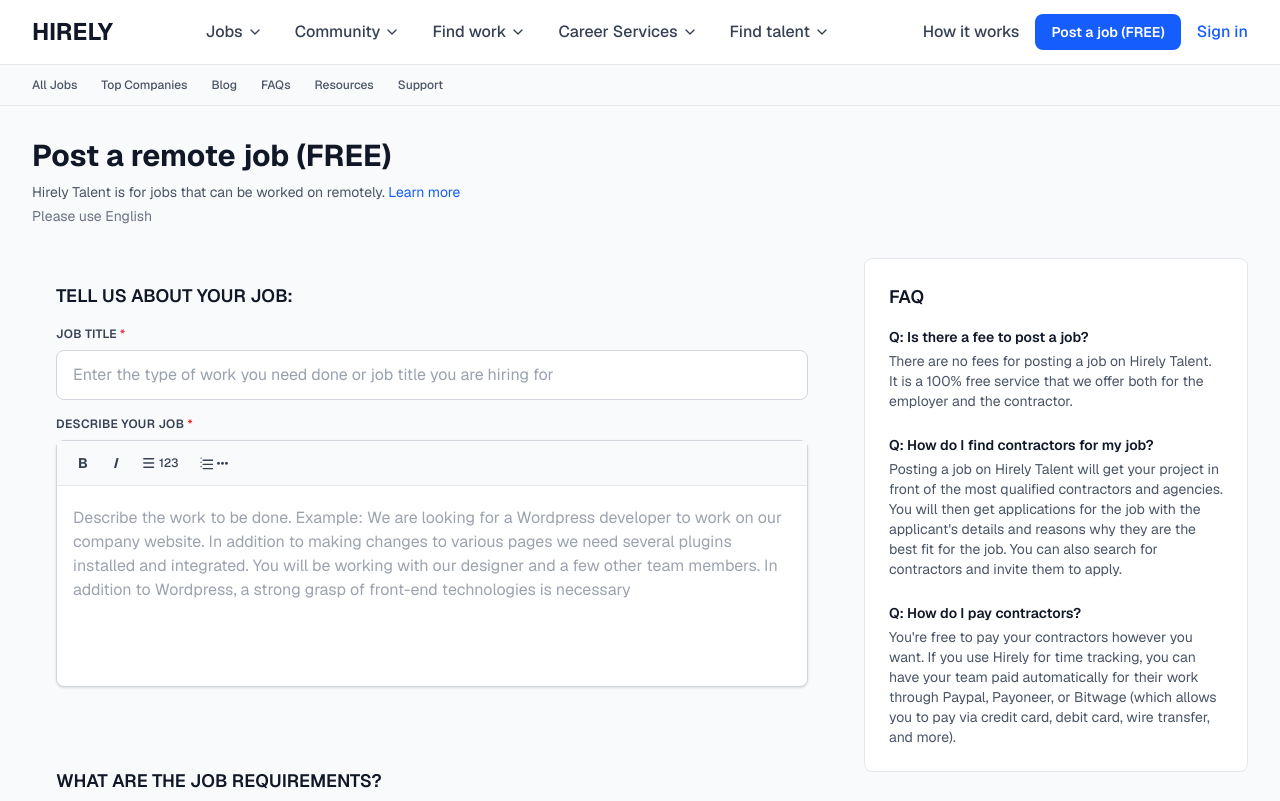
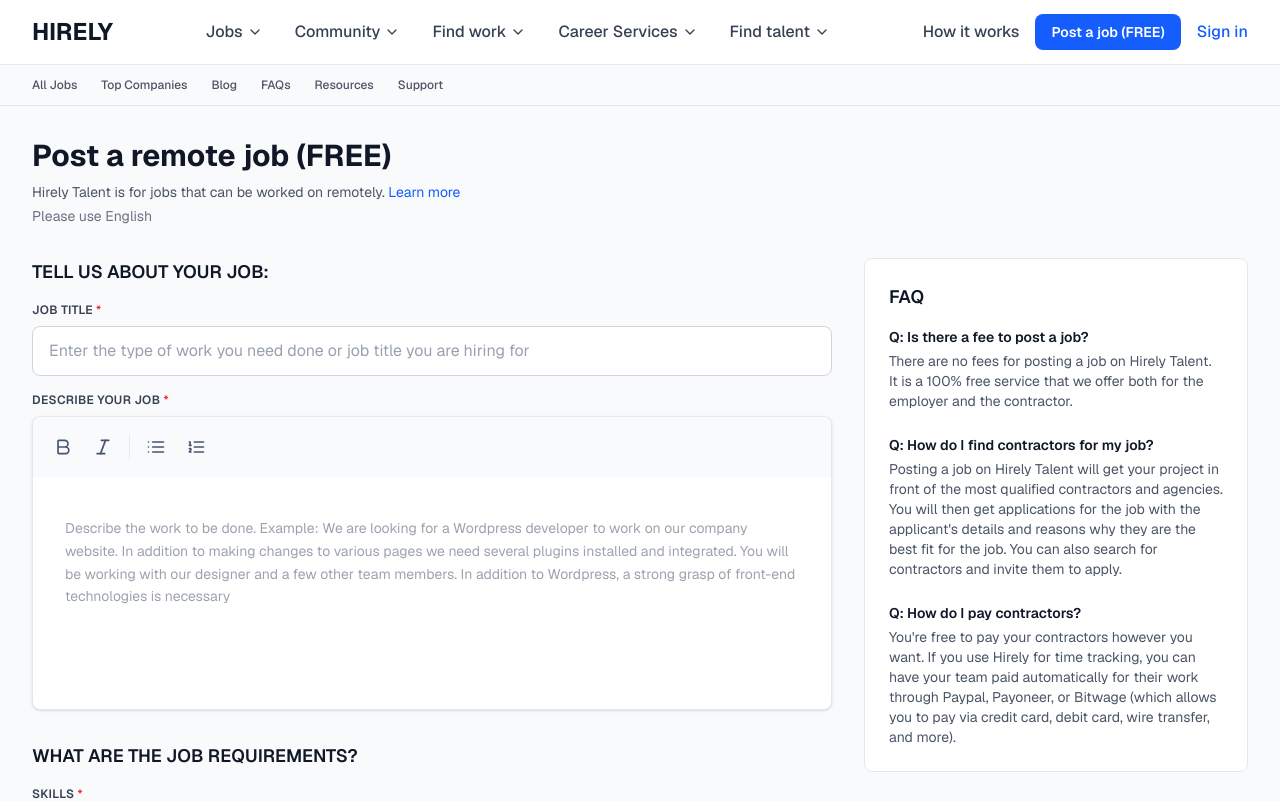
Before and after one commit to sohagzayan/dev-chef, a Next.js app: page /jobs/new in a window 1280 px wide. Shown: the top 801 px of the page. Built offline with nearby package versions, Linux system fonts and the light colour scheme.

Commit message:
update job form and remove space

```diff
--- a/src/features/jobs/components/JobPostForm/JobPostForm.tsx
+++ b/src/features/jobs/components/JobPostForm/JobPostForm.tsx
@@ -233,7 +233,7 @@
     return (
         <form onSubmit={handleSubmit} className="space-y-8">
             {/* Section 1: Tell us about your job */}
-            <div className="p-6">
+            <div className="">
                 <h2 className="mb-4 text-lg font-semibold text-gray-900">
                     TELL US ABOUT YOUR JOB:
                 </h2>
@@ -281,7 +281,7 @@
             </div>
 
             {/* Section 2: Job Requirements */}
-            <div className="p-6">
+            <div className="">
                 <h2 className="mb-4 text-lg font-semibold text-gray-900">
                     WHAT ARE THE JOB REQUIREMENTS?
                 </h2>
@@ -497,7 +497,7 @@
             </div>
 
             {/* Section 3: Pay */}
-            <div className="p-6">
+            <div className="">
                 <h2 className="mb-4 text-lg font-semibold text-gray-900">
                     WHAT DOES THIS JOB PAY?
                 </h2>
@@ -546,7 +546,7 @@
             </div>
 
             {/* Section 4: Candidate Questions */}
-            <div className="p-6">
+            <div className="">
                 <h2 className="mb-4 text-lg font-semibold text-gray-900">
                     WHAT QUESTIONS DO YOU WANT TO ASK CANDIDATES?
                 </h2>
@@ -629,7 +629,7 @@
             </div>
 
             {/* Section 5: Company Information */}
-            <div className="p-6">
+            <div className="">
                 <h2 className="mb-4 text-lg font-semibold text-gray-900">
                     TELL US A LITTLE ABOUT YOUR COMPANY:
                 </h2>
@@ -801,7 +801,7 @@
             </div>
 
             {/* Section 6: Job Visibility */}
-            <div className="p-6">
+            <div className="">
                 <h2 className="mb-4 text-lg font-semibold text-gray-900">JOB VISIBILITY:</h2>
                 <div className="flex gap-6">
                     {['Everyone', 'Only invited users', 'Only me'].map((option) => (
@@ -823,7 +823,7 @@
             </div>
 
             {/* Section 7: Create Account */}
-            <div className="p-6">
+            <div className="">
                 <h2 className="mb-4 text-lg font-semibold text-gray-900">CREATE A FREE ACCOUNT:</h2>
                 <p className="mb-4 text-sm text-gray-600">
                     There are no fees. Your account is used to notify you of applications and for
--- a/src/features/jobs/components/TiptapEditor/TiptapEditor.tsx
+++ b/src/features/jobs/components/TiptapEditor/TiptapEditor.tsx
@@ -1,9 +1,11 @@
 'use client';
 
 import { useEffect, useRef } from 'react';
+import type React from 'react';
 import Placeholder from '@tiptap/extension-placeholder';
 import { EditorContent, useEditor } from '@tiptap/react';
 import StarterKit from '@tiptap/starter-kit';
+import { Bold, Italic, List, ListOrdered } from 'lucide-react';
 
 interface TiptapEditorProps {
     content: string;
@@ -17,132 +19,103 @@
     const editor = useEditor({
         immediatelyRender: false,
         extensions: [
-            StarterKit.configure({
-                heading: {
-                    levels: [1, 2, 3],
-                },
-            }),
+            StarterKit,
             Placeholder.configure({
-                placeholder: placeholder || 'Start typing...',
+                placeholder: placeholder || 'Describe the work to be done...',
             }),
         ],
-        content,
+        content: content || '',
         onUpdate: ({ editor }) => {
             isUpdatingFromEditor.current = true;
             onChange(editor.getHTML());
-            // Reset flag after a brief delay
             setTimeout(() => {
                 isUpdatingFromEditor.current = false;
             }, 0);
         },
         editorProps: {
             attributes: {
-                class: 'prose prose-sm max-w-none focus:outline-none min-h-[200px] px-4 py-3 text-gray-900 placeholder:text-gray-400',
+                class: 'prose-editor min-h-[200px] p-4 text-sm leading-relaxed focus:outline-none focus-visible:outline-2 focus-visible:outline-offset-[-2px] focus-visible:outline-blue-500',
             },
         },
     });
 
     // Sync content when prop changes externally (for form reset, etc.)
-    // Only update if the change didn't come from the editor itself
     useEffect(() => {
         if (editor && !isUpdatingFromEditor.current && content !== editor.getHTML()) {
             const { from, to } = editor.state.selection;
-            editor.commands.setContent(content, false);
-            // Try to restore cursor position, but don't error if it's invalid
+            editor.commands.setContent(content || '', false);
             try {
                 editor.commands.setTextSelection({ from, to });
             } catch {
                 // Selection might be invalid after content change, that's okay
             }
         }
-    }, [content, editor]);
+    }, [content, editor, placeholder]);
 
     if (!editor) {
         return null;
     }
 
+    const ToolbarButton = ({
+        onClick,
+        active,
+        icon: Icon,
+        label,
+    }: {
+        onClick: () => void;
+        active: boolean;
+        icon: React.ComponentType<{ className?: string }>;
+        label: string;
+    }) => (
+        <button
+            onClick={onClick}
+            type="button"
+            className={`rounded-lg p-2 transition-all ${
+                active ? 'bg-blue-100 text-blue-600' : 'text-slate-600 hover:bg-slate-100'
+            }`}
+            title={label}
+            aria-label={label}
+        >
+            <Icon className="h-5 w-5" />
+        </button>
+    );
+
     return (
-        <div className="rounded-lg border border-gray-300 bg-white shadow-sm transition-shadow focus-within:border-blue-500 focus-within:ring-2 focus-within:ring-blue-200">
+        <div className="overflow-hidden rounded-lg border border-slate-200 bg-white shadow-sm">
             {/* Toolbar */}
-            <div className="flex items-center gap-1 border-b border-gray-200 bg-gray-50 px-3 py-2">
-                <button
-                    type="button"
+            <div className="flex items-center gap-1 bg-slate-50 p-3">
+                <ToolbarButton
                     onClick={() => editor.chain().focus().toggleBold().run()}
-                    disabled={!editor.can().chain().focus().toggleBold().run()}
-                    className={`flex h-7 w-7 items-center justify-center rounded text-sm font-bold transition-all ${
-                        editor.isActive('bold')
-                            ? 'bg-blue-500 text-white shadow-sm'
-                            : 'text-gray-700 hover:bg-gray-200 active:bg-gray-300'
-                    } disabled:cursor-not-allowed disabled:opacity-50`}
-                    title="Bold (Ctrl+B)"
-                    aria-label="Bold"
-                >
-                    B
-                </button>
-                <button
-                    type="button"
+                    active={editor.isActive('bold')}
+                    icon={Bold}
+                    label="Bold (Ctrl+B)"
+                />
+                <ToolbarButton
                     onClick={() => editor.chain().focus().toggleItalic().run()}
-                    disabled={!editor.can().chain().focus().toggleItalic().run()}
-                    className={`flex h-7 w-7 items-center justify-center rounded text-sm font-bold italic transition-all ${
-                        editor.isActive('italic')
-                            ? 'bg-blue-500 text-white shadow-sm'
-                            : 'text-gray-700 hover:bg-gray-200 active:bg-gray-300'
-                    } disabled:cursor-not-allowed disabled:opacity-50`}
-                    title="Italic (Ctrl+I)"
-                    aria-label="Italic"
-                >
-                    I
-                </button>
-                <button
-                    type="button"
+                    active={editor.isActive('italic')}
+                    icon={Italic}
+                    label="Italic (Ctrl+I)"
+                />
+
+                <div className="mx-1 h-6 w-px bg-slate-200" />
+
+                <ToolbarButton
+                    onClick={() => editor.chain().focus().toggleBulletList().run()}
+                    active={editor.isActive('bulletList')}
+                    icon={List}
+                    label="Bullet List"
+                />
+                <ToolbarButton
                     onClick={() => editor.chain().focus().toggleOrderedList().run()}
-                    className={`flex h-7 items-center justify-center gap-1 rounded px-2 text-xs transition-all ${
-                        editor.isActive('orderedList')
-                            ? 'bg-blue-500 text-white shadow-sm'
-                            : 'text-gray-700 hover:bg-gray-200 active:bg-gray-300'
-                    }`}
-                    title="Numbered list"
-                    aria-label="Numbered list"
-                >
-                    <svg
-                        className="h-3.5 w-3.5"
-                        fill="currentColor"
-                        viewBox="0 0 20 20"
-                        xmlns="http://www.w3.org/2000/svg"
-                    >
-                        <path d="M3 4a1 1 0 011-1h14a1 1 0 110 2H4a1 1 0 01-1-1zm0 6a1 1 0 011-1h14a1 1 0 110 2H4a1 1 0 01-1-1zm0 6a1 1 0 011-1h14a1 1 0 110 2H4a1 1 0 01-1-1z" />
-                    </svg>
-                    <span className="text-xs font-medium">123</span>
-                </button>
-                <button
-                    type="button"
-                    onClick={() => editor.chain().focus().toggleBulletList().run()}
-                    className={`flex h-7 items-center justify-center gap-1 rounded px-2 text-xs transition-all ${
-                        editor.isActive('bulletList')
-                            ? 'bg-blue-500 text-white shadow-sm'
-                            : 'text-gray-700 hover:bg-gray-200 active:bg-gray-300'
-                    }`}
-                    title="Bullet list"
-                    aria-label="Bullet list"
-                >
-                    <svg
-                        className="h-3.5 w-3.5"
-                        fill="currentColor"
-                        viewBox="0 0 20 20"
-                        xmlns="http://www.w3.org/2000/svg"
-                    >
-                        <path d="M3 4a1 1 0 100-2 1 1 0 000 2zm0 6a1 1 0 100-2 1 1 0 000 2zm0 6a1 1 0 100-2 1 1 0 000 2zm3-11h14a1 1 0 110 2H6a1 1 0 010-2zm0 6h14a1 1 0 110 2H6a1 1 0 010-2zm0 6h14a1 1 0 110 2H6a1 1 0 010-2z" />
-                    </svg>
-                    <span className="text-xs font-medium">•••</span>
-                </button>
+                    active={editor.isActive('orderedList')}
+                    icon={ListOrdered}
+                    label="Ordered List"
+                />
             </div>
 
             {/* Editor Content */}
-            <div className="relative">
-                <EditorContent
-                    editor={editor}
-                    className="[&_.ProseMirror]:min-h-[200px] [&_.ProseMirror]:px-4 [&_.ProseMirror]:py-3 [&_.ProseMirror]:text-gray-900 [&_.ProseMirror]:outline-none [&_.ProseMirror_em]:italic [&_.ProseMirror_li]:my-1 [&_.ProseMirror_ol]:ml-6 [&_.ProseMirror_ol]:list-decimal [&_.ProseMirror_p.is-editor-empty:first-child::before]:pointer-events-none [&_.ProseMirror_p.is-editor-empty:first-child::before]:float-left [&_.ProseMirror_p.is-editor-empty:first-child::before]:h-0 [&_.ProseMirror_p.is-editor-empty:first-child::before]:text-gray-400 [&_.ProseMirror_p.is-editor-empty:first-child::before]:content-[attr(data-placeholder)] [&_.ProseMirror_strong]:font-bold [&_.ProseMirror_ul]:ml-6 [&_.ProseMirror_ul]:list-disc"
-                />
+            <div className="prose-editor min-h-[200px] p-4 text-sm leading-relaxed focus:outline-none focus-visible:outline-2 focus-visible:outline-offset-[-2px] focus-visible:outline-blue-500">
+                <EditorContent editor={editor} />
             </div>
         </div>
     );
```
